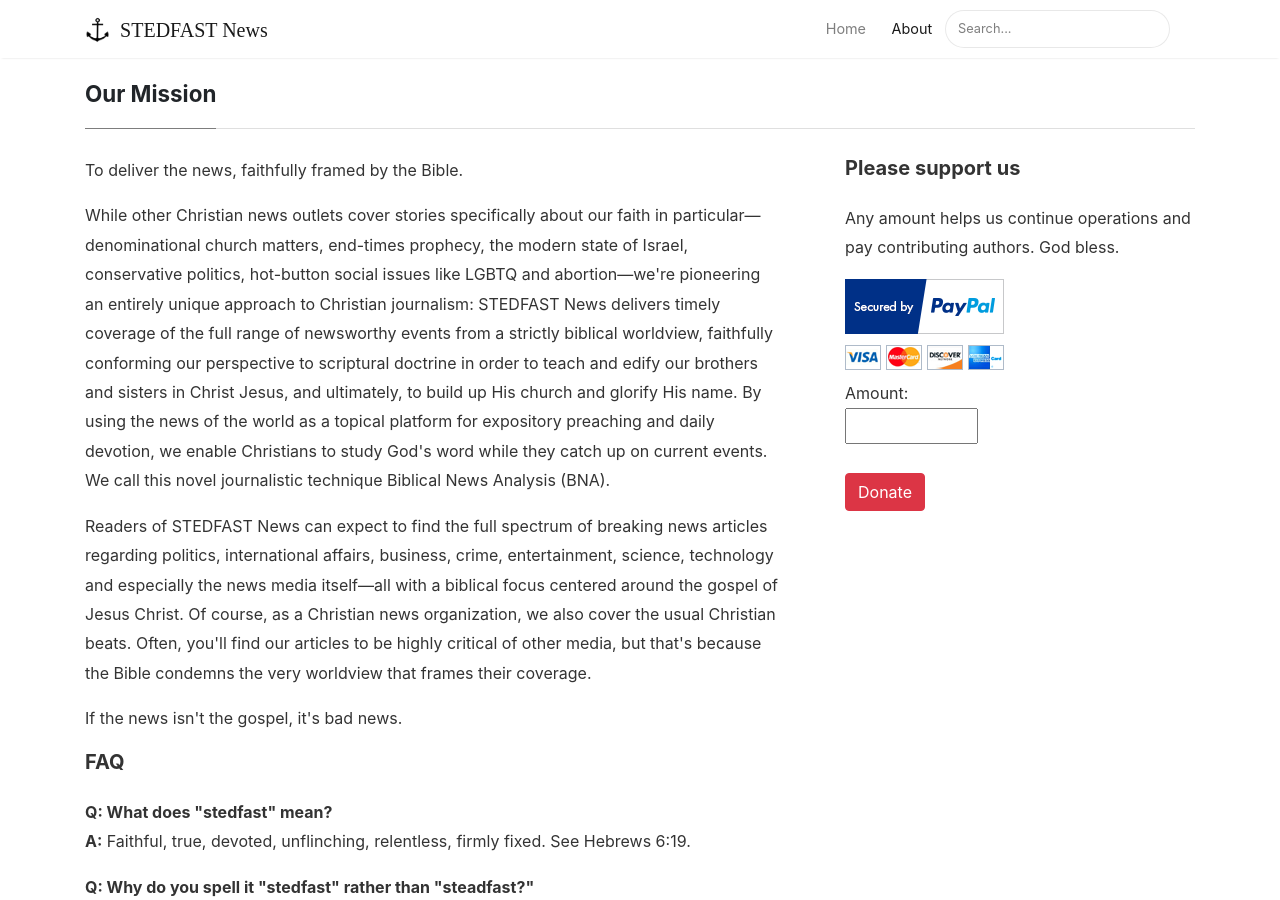
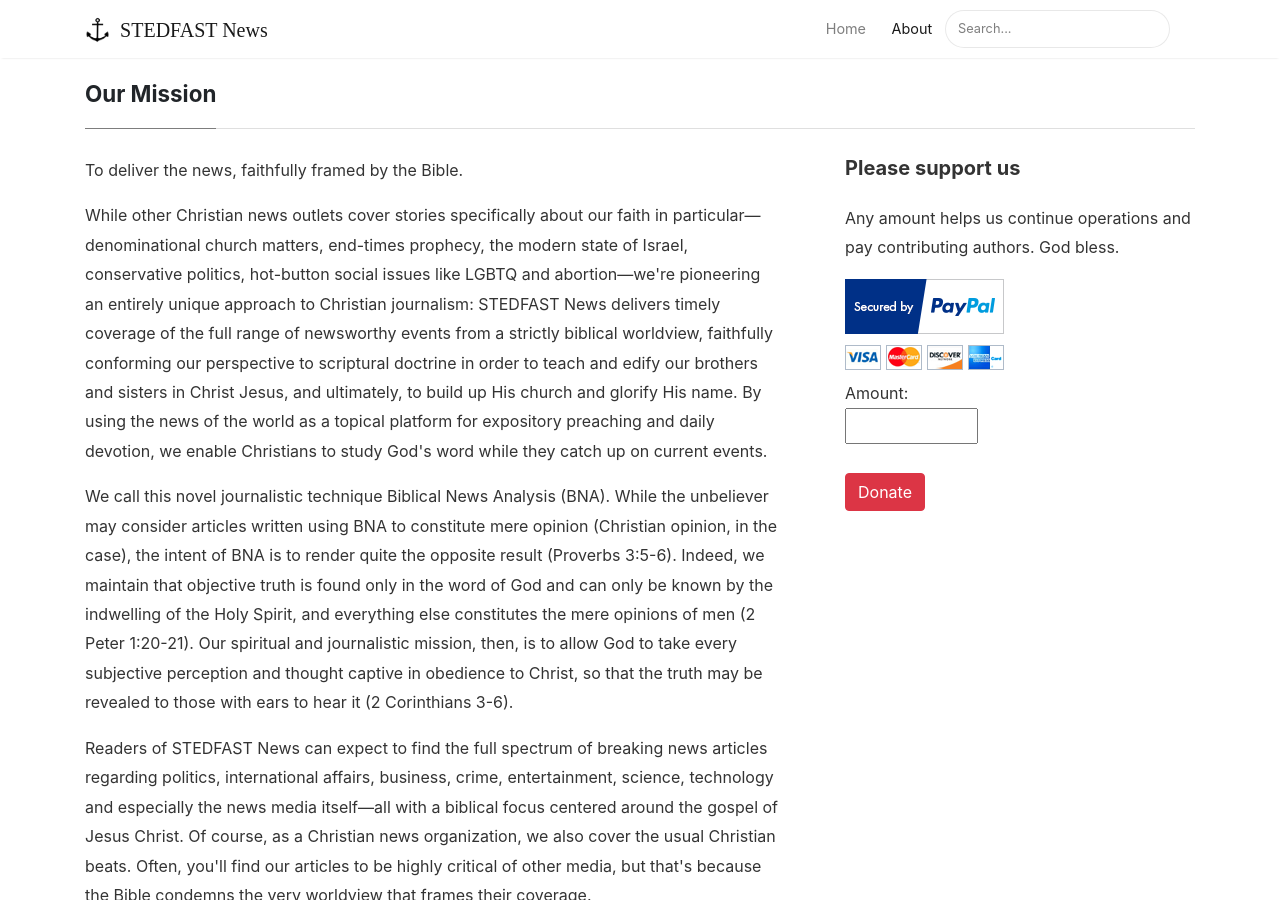
Before and after one commit to flashlightministries/stedfastnews, a Jekyll site: the page built from _pages/about.md, in a window 1280 px wide and 900 px high. Built offline with Jekyll 4.4.1, drawn with Linux system fonts in a browser that asks for light colours; nearby versions of some CDN libraries.

Commit message:
Update about.md

```diff
--- a/_pages/about.md
+++ b/_pages/about.md
@@ -9,7 +9,11 @@ permalink: /about
   <p>To deliver the news, faithfully framed by the Bible.</p>
 
   <p>
-    While other Christian news outlets cover stories specifically about our faith in particular&mdash;denominational church matters, end-times prophecy, the modern state of Israel, conservative politics, hot-button social issues like LGBTQ and abortion&mdash;we're pioneering an entirely unique approach to Christian journalism: STEDFAST News delivers timely coverage of the full range of newsworthy events from a strictly biblical worldview, faithfully conforming our perspective to scriptural doctrine in order to teach and edify our brothers and sisters in Christ Jesus, and ultimately, to build up His church and glorify His name. By using the news of the world as a topical platform for expository preaching and daily devotion, we enable Christians to study God's word while they catch up on current events. We call this novel journalistic technique Biblical News Analysis (BNA).
+    While other Christian news outlets cover stories specifically about our faith in particular&mdash;denominational church matters, end-times prophecy, the modern state of Israel, conservative politics, hot-button social issues like LGBTQ and abortion&mdash;we're pioneering an entirely unique approach to Christian journalism: STEDFAST News delivers timely coverage of the full range of newsworthy events from a strictly biblical worldview, faithfully conforming our perspective to scriptural doctrine in order to teach and edify our brothers and sisters in Christ Jesus, and ultimately, to build up His church and glorify His name. By using the news of the world as a topical platform for expository preaching and daily devotion, we enable Christians to study God's word while they catch up on current events.
+  </p>
+
+  <p>
+    We call this novel journalistic technique Biblical News Analysis (BNA). While the unbeliever may consider articles written using BNA to constitute mere opinion (Christian opinion, in the case), the intent of BNA is to render quite the opposite result (Proverbs 3:5-6). Indeed, we maintain that objective truth is found only in the word of God and can only be known by the indwelling of the Holy Spirit, and everything else constitutes the mere opinions of men (2 Peter 1:20-21). Our spiritual and journalistic mission, then, is to allow God to take every subjective perception and thought captive in obedience to Christ, so that the truth may be revealed to those with ears to hear it (2 Corinthians 3-6).
   </p>
 
   <p>
```
